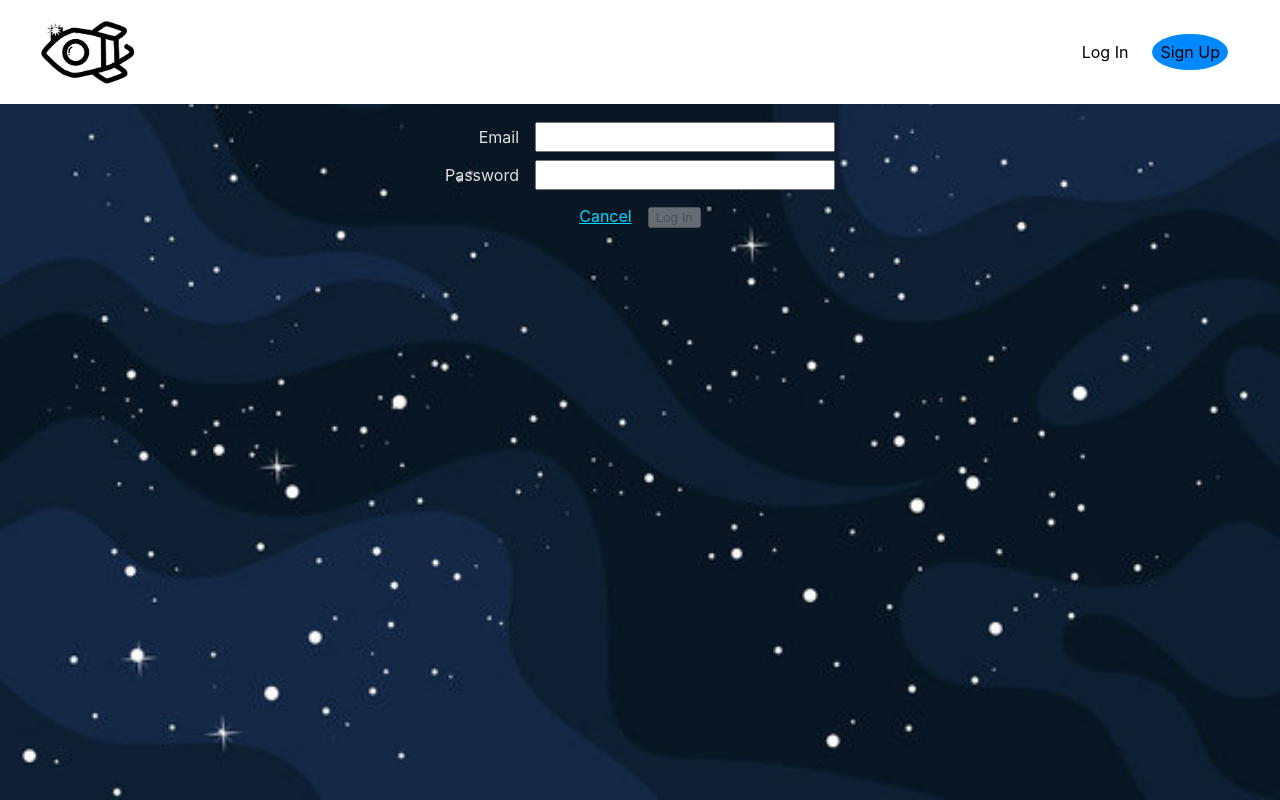
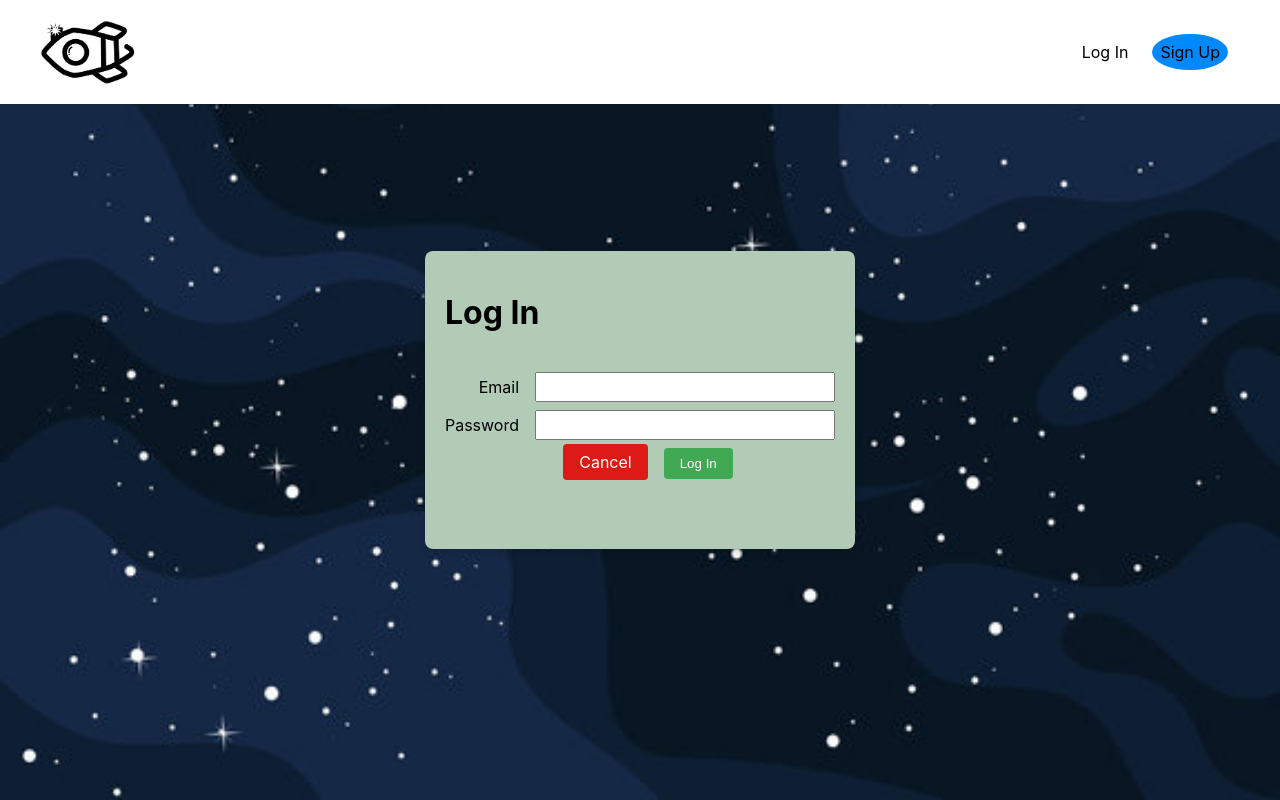
Before and after one commit to RT527/cosmic-capture-front-end, a React (Vite) app: page /auth/login in a window 1280 px wide. Built offline with nearby package versions, Linux system fonts and the light colour scheme; no server answers.

Commit message:
update login

```diff
--- a/src/pages/Login/Login.module.css
+++ b/src/pages/Login/Login.module.css
@@ -1,22 +1,24 @@
-input {
-  margin-left: 16px;
-  padding: 4px 8px;
-  font-size: 16px;
-  width: 300px;
+.container {
+  display: flex;
+  justify-content: center;
+  align-items: center;
+  height: 100vh;
 }
 
-.container {
-  display: flex;
-  align-items: center;
-  flex-direction: column;
+.card {
+  background-color: #b2cbb6;
+  border-radius: 8px;
+  box-shadow: 0px 4px 8px rgba(0, 0, 0, 0.1);
+  padding: 20px;
+  color: black
 }
 
 .message {
-  margin-top: 0;
-  height: 22px;
+  height: 1px;
   color: #dd1b16;
   font-size: 18px;
   font-weight: bold;
+  margin-top: 0;
 }
 
 .form {
@@ -29,15 +31,45 @@ input {
 .label {
   width: 100%;
   display: flex;
-  justify-content: end;
+  justify-content: flex-end;
   align-items: center;
   margin-bottom: 8px;
 }
 
-.button {
+.input {
   margin-left: 16px;
+  padding: 4px 8px;
+  font-size: 16px;
+  width: 300px;
 }
 
-.form > label:last-of-type {
-  margin-bottom: 16px;
+.cancelButton {
+  margin-left: 16px;
+  color: #ffffff;
+  background-color: #dd1b16;
+  border: none;
+  border-radius: 4px;
+  padding: 8px 16px;
+  text-decoration: none;
+  transition: background-color 0.3s ease, transform 0.3s ease;
 }
+
+.cancelButton:hover {
+  background-color: #a6120d;
+  transform: scale(0.95);
+}
+
+.loginButton {
+  margin-left: 16px;
+  color: #ffffff;
+  background-color: #41a854;
+  border: none;
+  border-radius: 4px;
+  padding: 8px 16px;
+  transition: background-color 0.3s ease, transform 0.3s ease;
+}
+
+.loginButton:hover {
+  background-color: #2c8037;
+  transform: scale(0.95);
+}
--- a/src/pages/Login/Login.tsx
+++ b/src/pages/Login/Login.tsx
@@ -1,14 +1,10 @@
-// npm modules
 import { useState } from 'react'
 import { Link, useNavigate } from 'react-router-dom'
 
-// services
 import * as authService from '../../services/authService'
 
-// css
 import styles from './Login.module.css'
 
-// types
 import { AuthPageProps } from '../../types/props'
 import { LoginFormData } from '../../types/forms'
 import { handleErrMsg } from '../../types/validators'
@@ -51,34 +47,28 @@ const LoginPage = (props: AuthPageProps): JSX.Element => {
 
   return (
     <main className={styles.container}>
+      <div className={styles.card}>
         <h1>Log In</h1>
         <p className={styles.message}>{message}</p>
         <form autoComplete="off" onSubmit={handleSubmit} className={styles.form}>
           <label className={styles.label}>
             Email
-          <input
-            type="text"
-            value={email}
-            name="email"
-            onChange={handleChange}
-          />
+            <input type="text" value={email} name="email" onChange={handleChange} />
           </label>
           <label className={styles.label}>
             Password
-          <input
-            type="password"
-            value={password}
-            name="password"
-            onChange={handleChange}
-          />
+            <input type="password" value={password} name="password" onChange={handleChange} />
           </label>
           <div>
-          <Link to="/">Cancel</Link>
-          <button className={styles.button} disabled={isFormInvalid()}>
+            <Link to="/" className={styles.cancelButton}>
+              Cancel
+            </Link>
+            <button className={styles.loginButton} disabled={isFormInvalid()}>
               Log In
             </button>
           </div>
         </form>
+      </div>
     </main>
   )
 }
```
Lines whose indentation alone changed are shown as unchanged.
